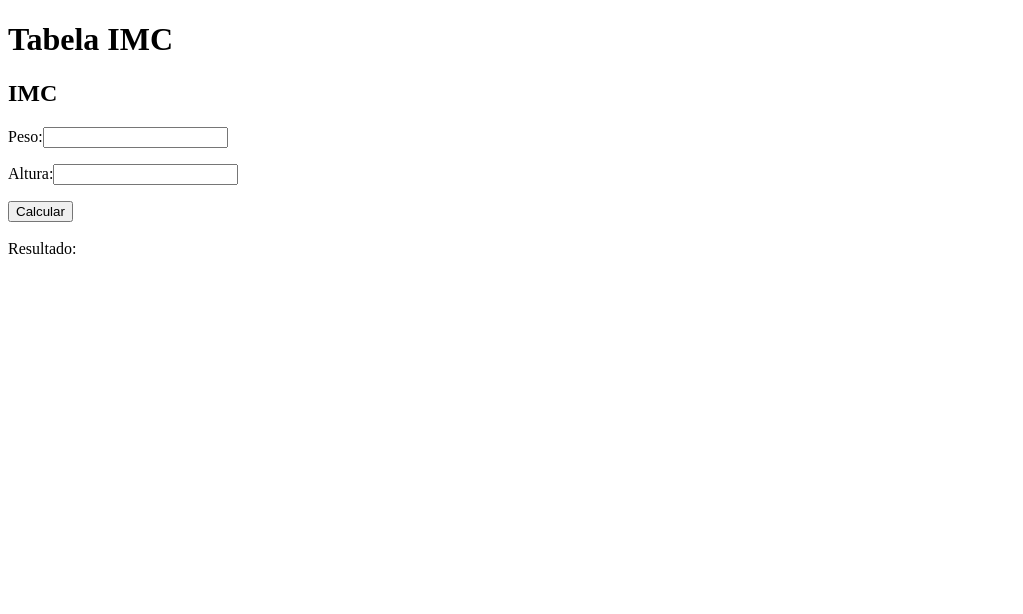
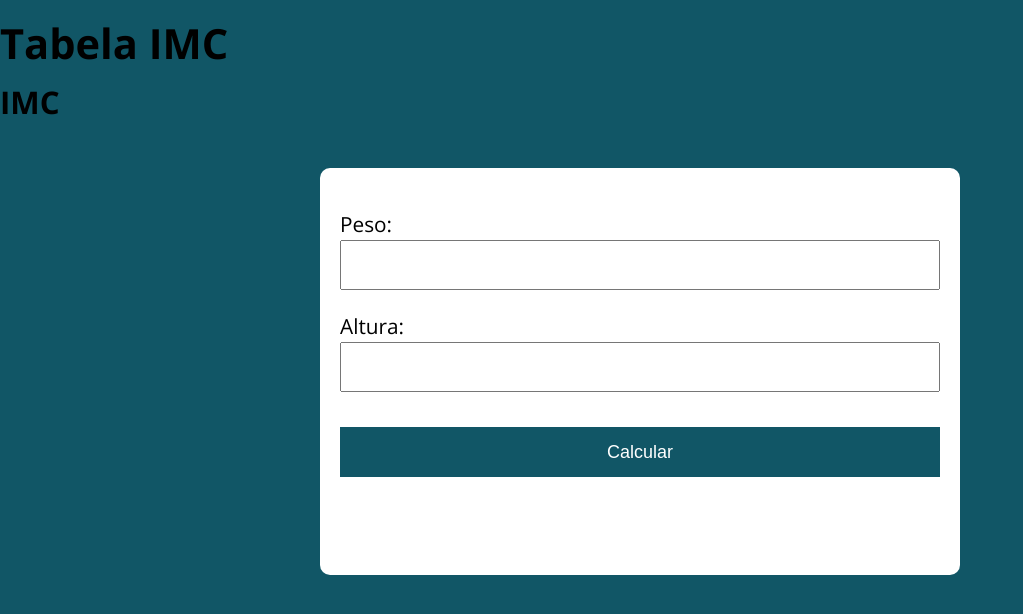
Before and after one commit to EmersonLapa/CursoJS, a plain HTML site: page aula26/Exercicio Aula 26/index.html in a window 1280 px wide. Shown: the whole page, without its empty margins (0-1023 px from the left). Drawn offline with nearby package versions, Linux system fonts and the light colour scheme.

Commit message:
Exercicio Aula 26 concluido

```diff
--- /dev/null
+++ b/aula26/Exercicio Aula 26/assets/css/style.css
@@ -0,0 +1,58 @@
+@import url('https://fonts.googleapis.com/css?family=Open+Sans:400,700&display=swap');
+:root {
+    --primary-color: rgb(17, 86, 102);
+    --primary-color-darker: rgb(9, 48, 56);
+}
+
+* {
+    box-sizing: border-box;
+    outline: 0;
+}
+
+body {
+    margin: 0;
+    padding: 0;
+    background: var(--primary-color);
+    font-family: 'Open sans' , sans-serif;
+    font-size: 1.3em;
+    line-height: 1.5em;
+}
+
+.container {
+    max-width: 640px;
+    margin: 50px auto;
+    background: #fff;
+    padding: 20px;
+    border-radius: 10px;
+}
+
+form input, form label, form button {
+    display: block;
+    width: 100%;
+    margin-bottom: 15px;
+}
+
+form input {
+    font-size: 24px;
+    height: 50px;
+    padding: 0 20px;
+}
+
+form input:focus {
+    outline: 5px solid var(--primary-color);
+}
+
+form button {
+     border: none;
+     background-color: var(--primary-color);
+     color: #fff;
+     font-size: 18px;
+     font-weight: 700px;
+     height: 50px;
+     cursor: pointer;
+     margin-top: 35px;
+}
+
+form button:hover{
+    background-color: var(--primary-color-darker);
+}
--- a/aula26/Exercicio Aula 26/js/index.js
+++ b/aula26/Exercicio Aula 26/assets/js/index.js
@@ -13,39 +13,30 @@ function calculaImc(peso = 0, altura = 0) {
 }
 
 function verificaImc(imc = 0) {
-
   if (imc <= 18.5) {
-    //console.log(`Seu IMC é: ${imc} (Abaixo do peso)`);
     const resposta = falaImc(imc, "Abaixo do peso");
     return resposta;
   } else if (imc > 18.5 && imc <= 24.9) {
-    //falaImc(imc, "Peso normal");
     const resposta = falaImc(imc, "Peso normal");
     return resposta;
   } else if (imc >= 25 && imc <= 29.9) {
     const resposta = falaImc(imc, "Sobrepeso");
     return resposta;
-    //falaImc(imc, "Sobrepeso");
   } else if (imc >= 30 && imc <= 34.9) {
     const resposta = falaImc(imc, "Obesidade grau 1");
     return resposta;
-    //falaImc(imc, "Obesidade grau 1");
   } else if (imc >= 35 && imc <= 39.9) {
     const resposta = falaImc(imc, "Obesidade grau 2");
     return resposta;
-    //falaImc(imc, "Obesidade grau 2");
   } else {
     const resposta = falaImc(imc, "Obesidade grau 3");
     return resposta;
-    //falaImc(imc, "Obesidade grau 3");
   }
 }
 
 function falaImc(imc = 0, descricaoPeso = "") {
-  //console.log(`Seu IMC é: ${imc} (${descricaoPeso})`);
   const respostaIMC = `Seu IMC é: ${imc} (${descricaoPeso})`;
   console.log("Resposta da variavel:: " + respostaIMC);
-  //return(`Seu IMC é: ${imc} (${descricaoPeso})`);
   return respostaIMC;
 }
 
@@ -63,16 +54,36 @@ function meuEscopo() {
     const altura = form.querySelector(".altura");
     console.log(`Altura: ${altura.value}`);
 
+    //Acredito que precisa converter os elementos
     const pesoConvertido = parseFloat(peso.value);
     console.log(`Peso convertido: ${pesoConvertido}`);
 
     const alturaConvertida = parseFloat(altura.value);
     console.log(`Altura convertida: ${alturaConvertida}`);
-    const imc = calculaImc(pesoConvertido, alturaConvertida);
-    console.log(`Seu IMC é: ${imc}`);
-    const resultadoImc = verificaImc(imc);
-    resultado.innerHTML += `Seu IMC é: ${resultadoImc}`;
-    resultado.innerHTML += `<p>Seu IMC é: ${imc}</p>`;
+
+    if (Number.isNaN(pesoConvertido)) {
+
+      const mensagemPeso = `Peso Iválido`;
+      resultado.innerHTML += `${mensagemPeso}`;
+
+    } else if (Number.isNaN(alturaConvertida)) {
+
+      const mensagemAlura = `Altura Inválida`;
+      resultado.innerHTML += `${mensagemAlura}`;
+
+    } else {
+
+      const pesoConvertido = parseFloat(peso.value);
+      console.log(`Peso convertido: ${pesoConvertido}`);
+
+      const alturaConvertida = parseFloat(altura.value);
+      console.log(`Altura convertida: ${alturaConvertida}`);
+
+      const imc = calculaImc(pesoConvertido, alturaConvertida);
+      console.log(`Seu IMC é: ${imc}`);
+      const resultadoImc = verificaImc(imc);
+      resultado.innerHTML += `${resultadoImc}`;
+    }
   }
   form.addEventListener("submit", recebeEventoForm);
 }
--- a/aula26/Exercicio Aula 26/index.html
+++ b/aula26/Exercicio Aula 26/index.html
@@ -4,6 +4,7 @@
     <meta charset="UTF-8" />
     <meta name="viewport" content="width=device-width, initial-scale=1.0" />
     <title>Exercicio Aula 26</title>
+    <link rel="stylesheet" href="./assets/css/style.css">
   </head>
   <body>
     <h1>Tabela IMC</h1>
@@ -16,8 +17,8 @@
         <p>Altura:<input type="text" class="altura" /></p>
         <button>Calcular</button>
         <br><br/>
-        <div class="resultado">Resultado: </div>
-        <script src="./js/index.js"></script>
+        <div class="resultado"></div>
+        <script src="./assets/js/index.js"></script>
       </form>
     </section>
   </body>
```
